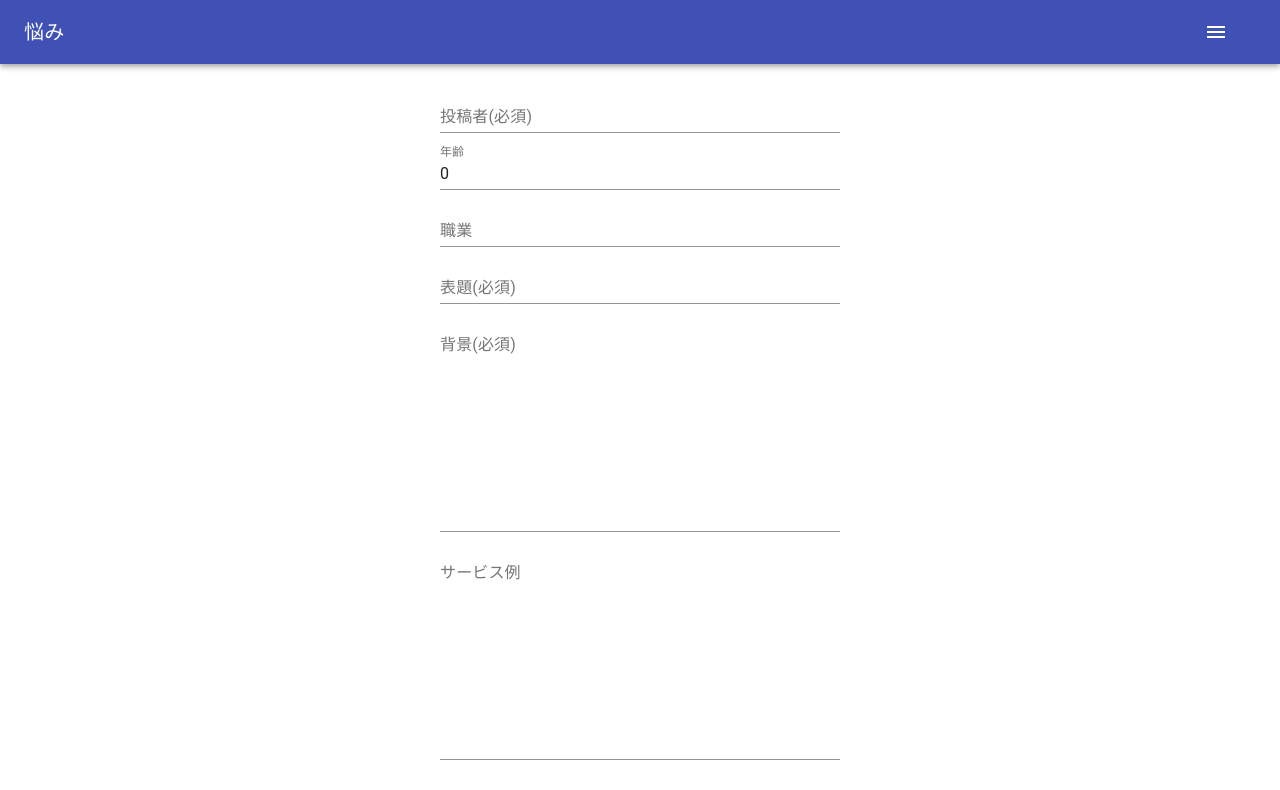
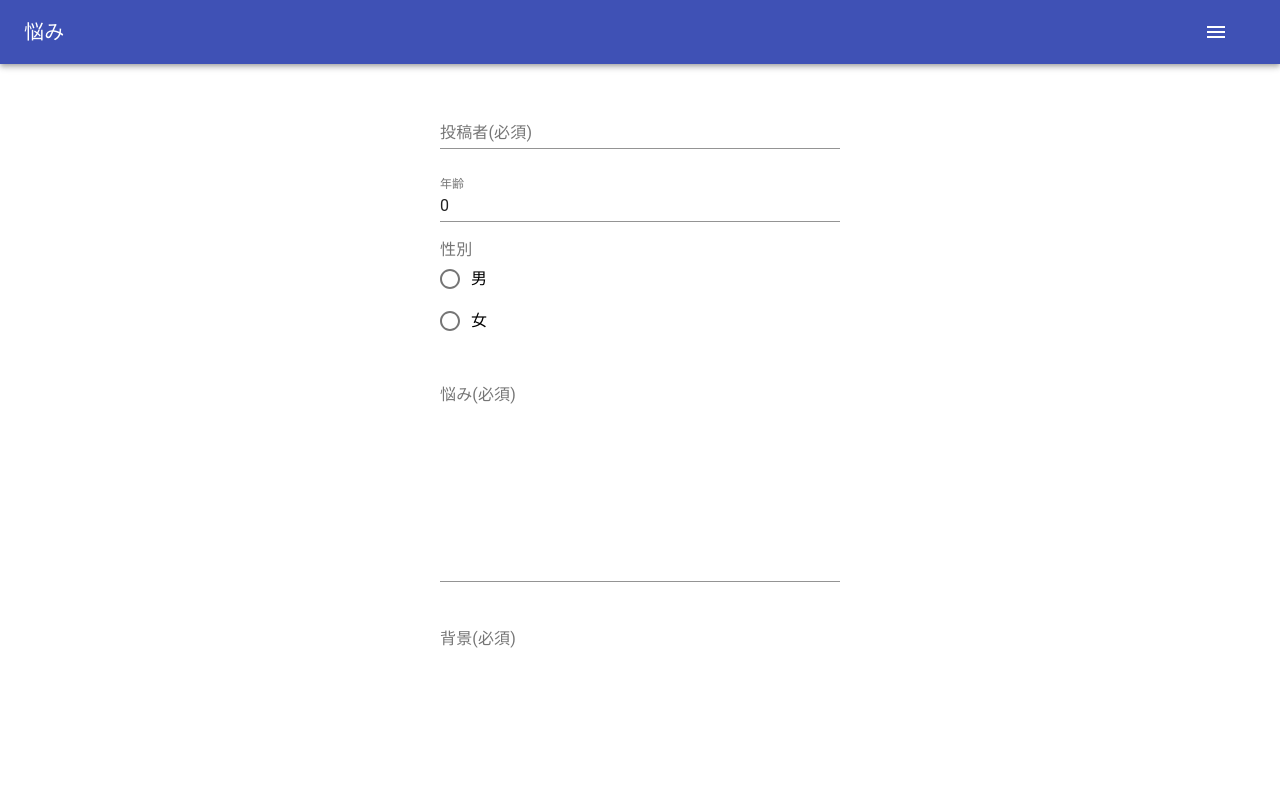
Before and after one commit to shunkominato/trouble-form, a React (Create React App) app: page / in a window 1280 px wide. Shown: the top 790 px of the page. Built offline with nearby package versions, Linux system fonts and the light colour scheme.

Commit message:
trobleform add

```diff
--- a/src/assets/css/common.css
+++ b/src/assets/css/common.css
@@ -13,3 +13,7 @@
 .datail__h3 {
   border-bottom: solid 1px red；;
 }
+
+.input__div {
+  margin-top: 16px;
+}
--- a/src/components/UI/TextInput.tsx
+++ b/src/components/UI/TextInput.tsx
@@ -1,6 +1,7 @@
 import React from 'react';
 import TextField from '@material-ui/core/TextField';
 // import { useForm } from 'react-hook-form';
+import '../../assets/css/common.css';
 
 type Props = {
   fullWidth: boolean;
@@ -27,6 +28,7 @@ const TextInput = (props: Props) => {
     onChange,
   } = props;
   return (
+    <div className="input__div">
       <TextField
         error={!!error}
         helperText={error}
@@ -41,6 +43,7 @@ const TextInput = (props: Props) => {
         type={type}
         onChange={onChange}
       />
+    </div>
   );
 };
 
--- a/src/views/From.tsx
+++ b/src/views/From.tsx
@@ -1,6 +1,11 @@
 import React, { useCallback, useState } from 'react';
 import { useDispatch } from 'react-redux';
 // import { push } from 'connected-react-router';
+import Radio from '@material-ui/core/Radio';
+import RadioGroup from '@material-ui/core/RadioGroup';
+import FormControlLabel from '@material-ui/core/FormControlLabel';
+import FormControl from '@material-ui/core/FormControl';
+import FormLabel from '@material-ui/core/FormLabel';
 import { PrimaryButton, TextInput } from '../components/UI';
 import '../assets/css/common.css';
 import { register } from '../reducks/troubleLists/operations';
@@ -9,14 +14,13 @@ const From: React.FC = () => {
   const dispatch = useDispatch();
   const [username, setUsername] = useState('');
   const [age, setAge] = useState(0);
-  const [business, setBusiness] = useState('');
-  const [title, setTitle] = useState('');
+  const [gender, setGender] = useState('');
+  const [trouble, setTrouble] = useState('');
   const [backGround, setBackGround] = useState('');
-  const [example, setExample] = useState('');
   const [remark, setRemark] = useState('');
 
   const [usernameError, setUsernameError] = useState('');
-  const [titleError, setTitleError] = useState('');
+  const [troubleError, setTroubleError] = useState('');
   const [backGroundError, setBackGroundError] = useState('');
 
   const inputUsername = useCallback(
@@ -33,18 +37,11 @@ const From: React.FC = () => {
     [setAge]
   );
 
-  const inputBusiness = useCallback(
+  const inputGender = useCallback(
     (event) => {
-      setBusiness(event.target.value);
+      setGender(event.target.value);
     },
-    [setBusiness]
-  );
-
-  const inputTitle = useCallback(
-    (event) => {
-      setTitle(event.target.value);
-    },
-    [setTitle]
+    [setGender]
   );
 
   const inputBackGround = useCallback(
@@ -54,11 +51,11 @@ const From: React.FC = () => {
     [setBackGround]
   );
 
-  const inputExample = useCallback(
+  const inputTrouble = useCallback(
     (event) => {
-      setExample(event.target.value);
+      setTrouble(event.target.value);
     },
-    [setExample]
+    [setTrouble]
   );
 
   const inputRemark = useCallback(
@@ -71,19 +68,17 @@ const From: React.FC = () => {
   const submit = (): void => {
     const userErrorMsg = !username ? '必須項目です' : '';
     setUsernameError(userErrorMsg);
-    const titleErrorMsg = !title ? '必須項目です' : '';
-    setTitleError(titleErrorMsg);
+    const troubleErrorMsg = !trouble ? '必須項目です' : '';
+    setTroubleError(troubleErrorMsg);
     const backGroundErrorMsg = !backGround ? '必須項目です' : '';
     setBackGroundError(backGroundErrorMsg);
 
-    if (userErrorMsg || titleErrorMsg || backGroundErrorMsg) {
+    if (userErrorMsg || troubleErrorMsg || backGroundErrorMsg) {
       alert('入力エラー');
       window.scrollTo(0, 0);
       return;
     }
-    dispatch(
-      register(username, age, business, title, backGround, example, remark)
-    );
+    dispatch(register(username, age, gender, trouble, backGround, remark));
   };
 
   return (
@@ -113,28 +108,31 @@ const From: React.FC = () => {
           onChange={inputAge}
         />
 
-        <TextInput
-          fullWidth
-          label="職業"
-          multiline={false}
-          rows={1}
-          value={business}
-          required={false}
-          type="text"
-          error=""
-          onChange={inputBusiness}
-        />
+        <div className="input__div">
+          <FormControl component="fieldset">
+            <FormLabel component="legend">性別</FormLabel>
+            <RadioGroup
+              aria-label="gender"
+              name="gender1"
+              value={gender}
+              onChange={inputGender}
+            >
+              <FormControlLabel value="男" control={<Radio />} label="男" />
+              <FormControlLabel value="女" control={<Radio />} label="女" />
+            </RadioGroup>
+          </FormControl>
+        </div>
 
         <TextInput
           fullWidth
-          label="表題(必須)"
-          multiline={false}
-          rows={1}
-          value={title}
+          label="悩み(必須)"
+          multiline
+          rows={10}
+          value={trouble}
           required={false}
           type="text"
-          error={titleError}
-          onChange={inputTitle}
+          error={troubleError}
+          onChange={inputTrouble}
         />
 
         <TextInput
@@ -147,18 +145,6 @@ const From: React.FC = () => {
           type="text"
           error={backGroundError}
           onChange={inputBackGround}
-        />
-
-        <TextInput
-          fullWidth
-          label="サービス例"
-          multiline
-          rows={10}
-          value={example}
-          required={false}
-          type="text"
-          error=""
-          onChange={inputExample}
         />
 
         <TextInput
```
Also changed, not shown: 1 other file (tests, documents, lock files or other folders). Lines whose indentation alone changed are shown as unchanged.
